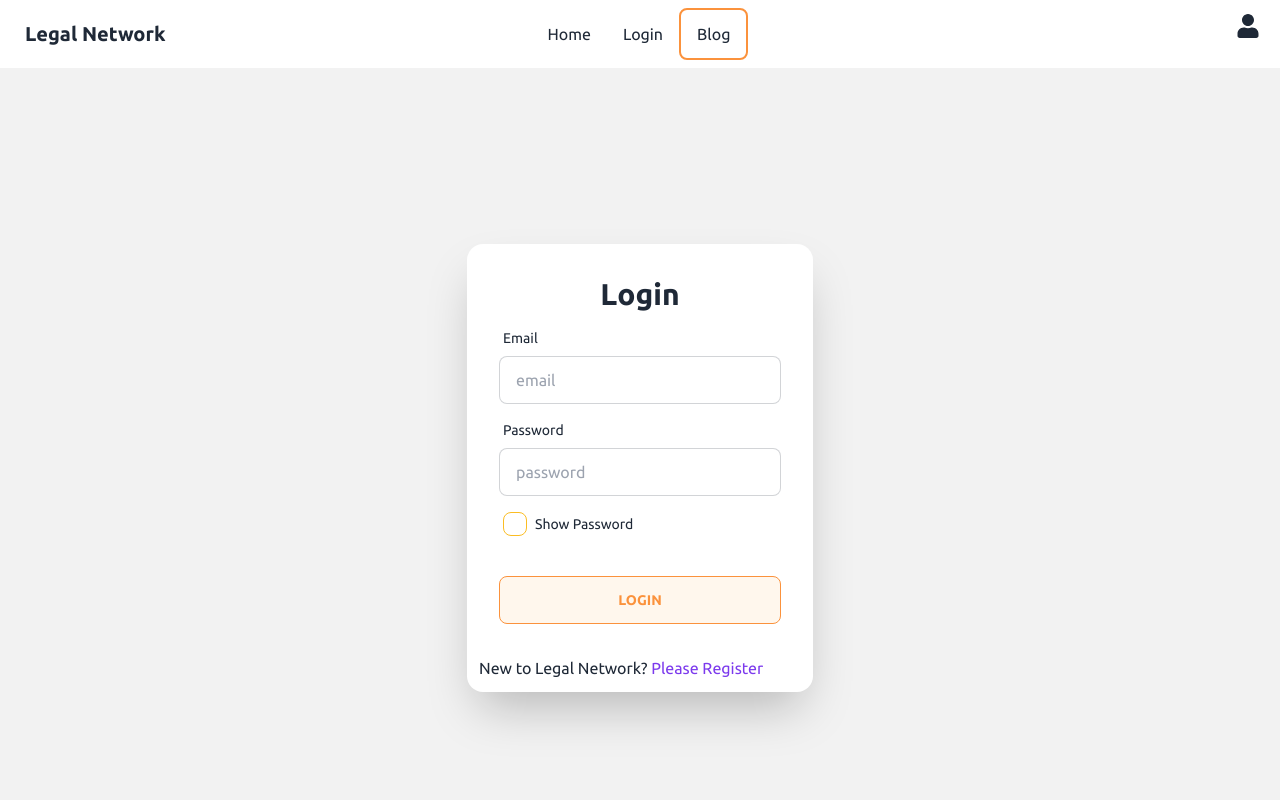
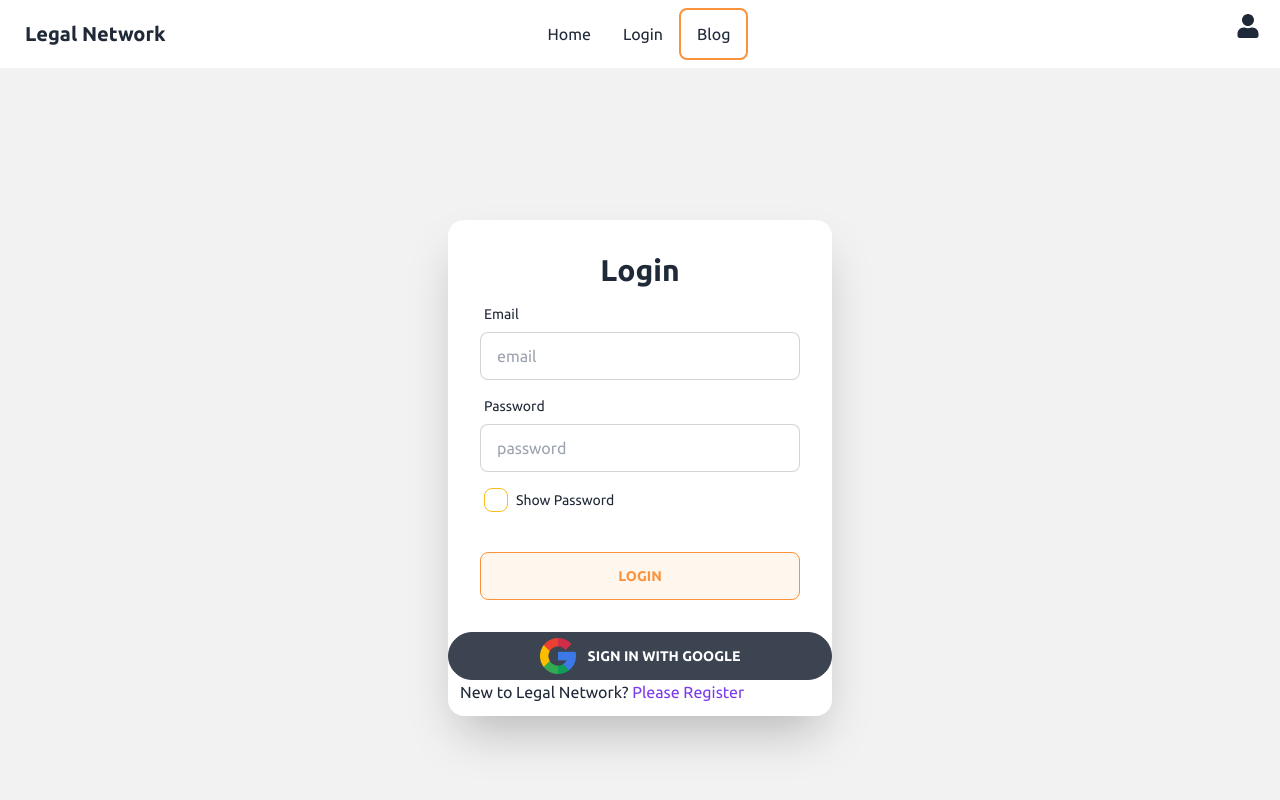
Before and after one commit to yusuf-khan-swd/legal-network-client, a React (Create React App) app: page /login in a window 1280 px wide. Shown: the top 800 px of the page. Built offline with nearby package versions, Linux system fonts and the light colour scheme; no server answers.

Commit message:
google login added

```diff
--- a/src/Pages/Logins/Login.js
+++ b/src/Pages/Logins/Login.js
@@ -4,9 +4,10 @@ import toast from 'react-hot-toast';
 import { Link, useLocation, useNavigate } from 'react-router-dom';
 import { AuthContext } from '../../contexts/AuthProvider/AuthProvider';
 import useTitle from '../../hooks/useTitle';
+import googleLogo from '../../assets/googleLogo.png'
 
 const Login = () => {
-  const { logIn } = useContext(AuthContext);
+  const { logIn, googleLogIn } = useContext(AuthContext);
   const [showPassword, setShowPassword] = useState(false);
   useTitle('Login')
 
@@ -41,6 +42,17 @@ const Login = () => {
       })
   };
 
+  const handleGoogleLogIn = () => {
+    googleLogIn()
+      .then(result => {
+        const user = result.user;
+        console.log(user);
+      })
+      .catch(err => {
+        console.error('error: ', err);
+      })
+  };
+
   const handleShowPassword = event => {
     const isChecked = (event.target.checked);
     setShowPassword(isChecked);
@@ -49,8 +61,7 @@ const Login = () => {
   return (
     <div>
       <div className="hero min-h-screen bg-base-200">
-        <div className="hero-content">
-          <div className="card flex-shrink-0 w-full max-w-sm shadow-2xl bg-base-100">
+        <div className="card w-full max-w-sm shadow-2xl bg-base-100">
           <form onSubmit={handleSubmit(onSubmit)} className="card-body">
             <h2 className='text-3xl font-bold text-center hover:underline cursor-pointer'>Login</h2>
             <div className="form-control">
@@ -85,10 +96,15 @@ const Login = () => {
               <button type='submit' className="btn bg-orange-50 border border-orange-400 text-orange-400 hover:bg-orange-200 hover:border-orange-600">Login</button>
             </div>
           </form>
+          <button onClick={handleGoogleLogIn} className='btn w-full rounded-full '>
+            <img className='w-9 h-9 mr-3' src={googleLogo} alt="Google Logo" />
+            Sign In with Google
+          </button>
           <div className='pb-3 pl-3'>
             New to Legal Network? <Link to='/register' className='text-violet-600 hover:underline'>Please Register</Link>
           </div>
         </div>
+        <div>
         </div>
       </div>
     </div>
--- a/src/contexts/AuthProvider/AuthProvider.js
+++ b/src/contexts/AuthProvider/AuthProvider.js
@@ -1,5 +1,5 @@
 import React, { createContext, useEffect, useState } from 'react';
-import { createUserWithEmailAndPassword, getAuth, onAuthStateChanged, signInWithEmailAndPassword, signOut, updateProfile } from 'firebase/auth';
+import { createUserWithEmailAndPassword, getAuth, GoogleAuthProvider, onAuthStateChanged, signInWithEmailAndPassword, signInWithPopup, signOut, updateProfile } from 'firebase/auth';
 import app from '../../firebase/firebase.config';
 
 const auth = getAuth(app);
@@ -9,6 +9,7 @@ export const AuthContext = createContext();
 const AuthProvider = ({ children }) => {
   const [user, setUser] = useState(null);
   const [loading, setLoading] = useState(true);
+  const googleProvider = new GoogleAuthProvider();
 
   const createUser = (email, password) => {
     setLoading(true);
@@ -22,6 +23,11 @@ const AuthProvider = ({ children }) => {
   const logIn = (email, password) => {
     setLoading(true);
     return signInWithEmailAndPassword(auth, email, password);
+  };
+
+  const googleLogIn = () => {
+    setLoading(true);
+    return signInWithPopup(auth, googleProvider);
   };
 
   const logOut = () => {
@@ -41,7 +47,7 @@ const AuthProvider = ({ children }) => {
     }
   }, []);
 
-  const authInfo = { user, loading, createUser, addUserProfile, logIn, logOut };
+  const authInfo = { user, loading, createUser, addUserProfile, logIn, googleLogIn, logOut };
 
   return (
     <AuthContext.Provider value={authInfo}>
```
Also changed, not shown: src/assets/googleLogo.png (added). Lines whose indentation alone changed are shown as unchanged.
